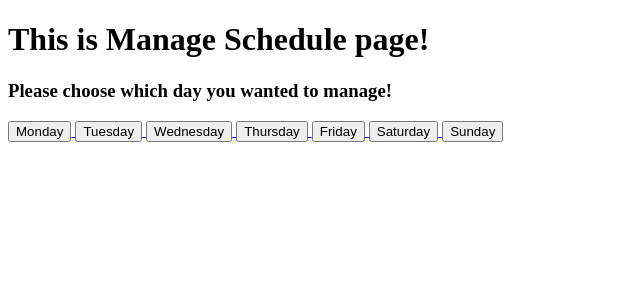
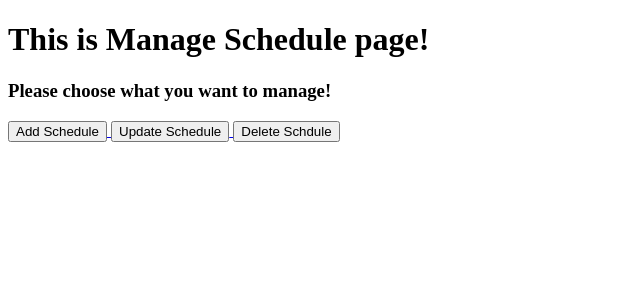
Before and after one commit to muhammadrazif01/strudel, a Django app: page /schedule/ in a window 1280 px wide. Shown: the top 300 px of the page, without its empty margins (0-640 px from the left). Run offline with Django 4.2, Linux system fonts and the light colour scheme.

Commit message:
Editing basic flow option

```diff
--- a/schedule/templates/mainpage.html
+++ b/schedule/templates/mainpage.html
@@ -7,29 +7,19 @@
         <h1>
             This is Manage Schedule page!
         </h1>
-        <h3>
-            Please choose which day you wanted to manage!
-        </h3>
-        <a href="add-schedule-monday">
-            <button>Monday</button>
-        </a>
-        <a href="add-schedule-tuesday">
-            <button>Tuesday</button>
-        </a>
-        <a href="add-schedule-wednesday">
-            <button>Wednesday</button>
-        </a>
-        <a href="add-schedule-thursday">
-            <button>Thursday</button>
-        </a>
-        <a href="add-schedule-friday">
-            <button>Friday</button>
-        </a>
-        <a href="add-schedule-saturday">
-            <button>Saturday</button>
-        </a>
-        <a href="add-schedule-sunday">
-            <button>Sunday</button>
-        </a>
+        <div>
+            <h3>
+                Please choose what you want to manage!
+            </h3>
+            <a href="add-schedule">
+                <button>Add Schedule</button>
+            </a>
+            <a href="update-schedule">
+                <button>Update Schedule</button>
+            </a>
+            <a href="delete-schedule">
+                <button>Delete Schdule</button>
+            </a>
+        </div>
     </body>
 </html>
--- a/schedule/urls.py
+++ b/schedule/urls.py
@@ -1,11 +1,13 @@
 from django.urls import path
-from .views import mainpage, add_schedule
+from .views import mainpage, add_schedule, update_schedule, delete_schedule
 from .views import add_schedule_monday, add_schedule_tuesday, add_schedule_wednesday
 from .views import add_schedule_thursday, add_schedule_friday, add_schedule_saturday, add_schedule_sunday
 
 urlpatterns = [
     path('', mainpage, name="mainpage"),
-    # path('/add-schedule', add_schedule, name='add_schedule'),
+    path('add-schedule', add_schedule, name='add_schedule'),
+    path('update-schedule', update_schedule, name='update_schedule'),
+    path('delete-schedule', delete_schedule, name='delete_schedule'),
     path('add-schedule-monday', add_schedule_monday, name='add_schedule_monday'),
     path('add-schedule-tuesday', add_schedule_tuesday, name='add_schedule_tuesday'),
     path('add-schedule-wednesday', add_schedule_wednesday, name='add_schedule_wednesday'),
--- a/schedule/views.py
+++ b/schedule/views.py
@@ -18,6 +18,14 @@ def add_schedule(request):
         return HttpResponseRedirect('/manageschedule')
     context['form'] = form
     return render(request, 'add_schedule_form.html', context)
+
+def update_schedule(request):
+    response = {}
+    return render(request, 'update_schedule_form.html', response)
+
+def delete_schedule(request):
+    response = {}
+    return render(request, 'delete_schedule_form.html', response)
 
 def add_schedule_monday(request):
     response = {}
```
Also changed, not shown: schedule/templates/add_schedule_form.html (+27 -0 lines), schedule/templates/delete_schedule_form.html (added, +16 -0 lines), schedule/templates/update_schedule_form.html (added, +16 -0 lines).
